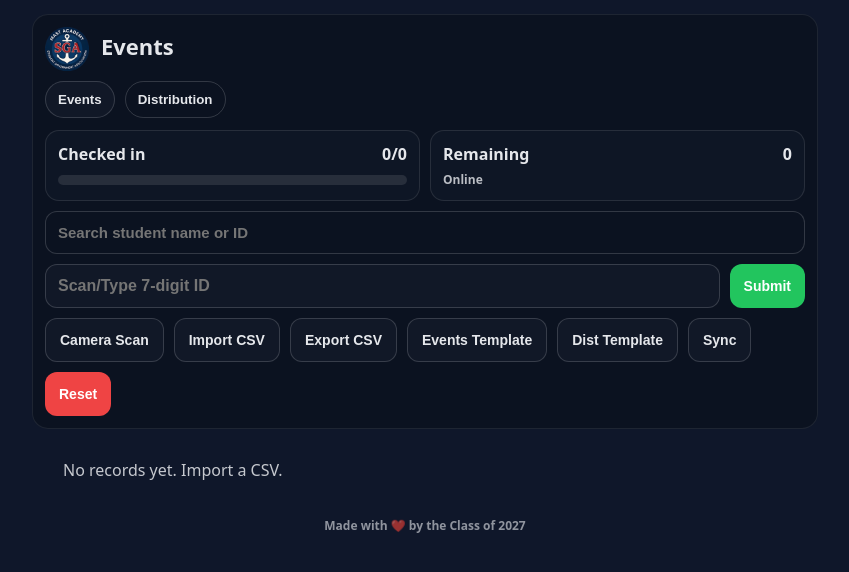
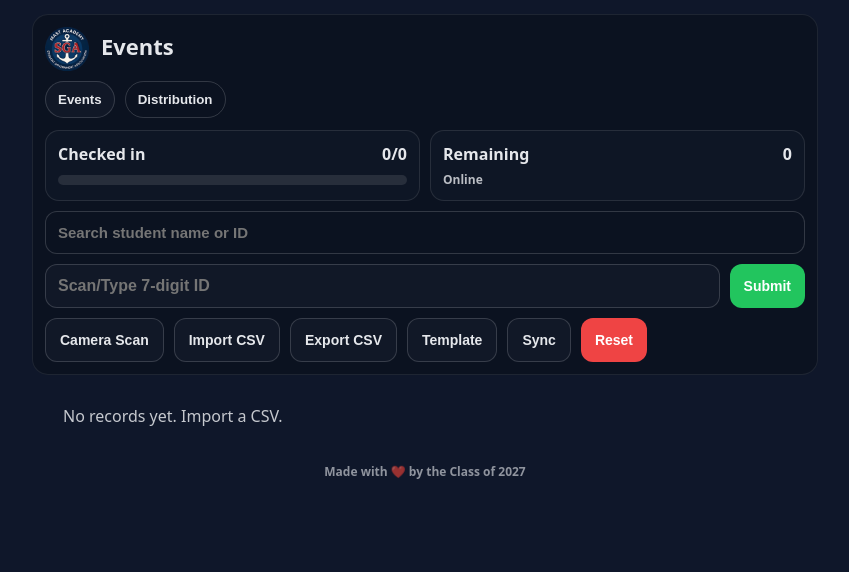
Before and after one commit to ras2008/sgawebapp, a React (Vite) app: page / in a window 1280 px wide. Shown: the top 572 px of the page, without its empty margins (215-1064 px from the left). Built offline with nearby package versions, Linux system fonts and the light colour scheme.

Commit message:
Add sync

```diff
--- a/src/App.jsx
+++ b/src/App.jsx
@@ -361,20 +361,35 @@ export default function App() {
     }
   }
 
-  function exportTemplateEvents() {
+  function exportTemplate() {
+    if (mode === "events") {
       downloadCSV(
         "events-template.csv",
-      [],
-      ["ID", "Name"]
+        [
+          {
+            ID: "",
+            Name: "",
+            Scanned: "No",
+            Timestamp: "",
+          },
+        ],
+        ["ID", "Name", "Scanned", "Timestamp"]
       );
-  }
-
-  function exportTemplateDistribution() {
+    } else {
       downloadCSV(
         "distribution-template.csv",
-      [],
-      ["ID", "Name", "Type"]
+        [
+          {
+            ID: "",
+            Name: "",
+            Type: "",
+            Received: "No",
+            Timestamp: "",
+          },
+        ],
+        ["ID", "Name", "Type", "Received", "Timestamp"]
       );
+    }
   }
 
   async function handleSubmit(raw) {
@@ -1071,12 +1086,8 @@ export default function App() {
             Export CSV
           </button>
 
-          <button style={styles.btnSecondary} onClick={exportTemplateEvents}>
-            Events Template
-          </button>
-
-          <button style={styles.btnSecondary} onClick={exportTemplateDistribution}>
-            Dist Template
+          <button style={styles.btnSecondary} onClick={exportTemplate}>
+            Template
           </button>
 
           <button
```
Lines whose indentation alone changed are shown as unchanged.
